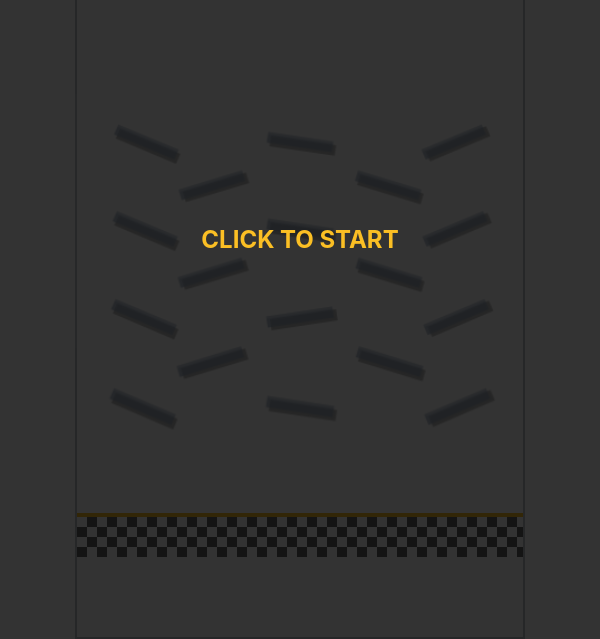
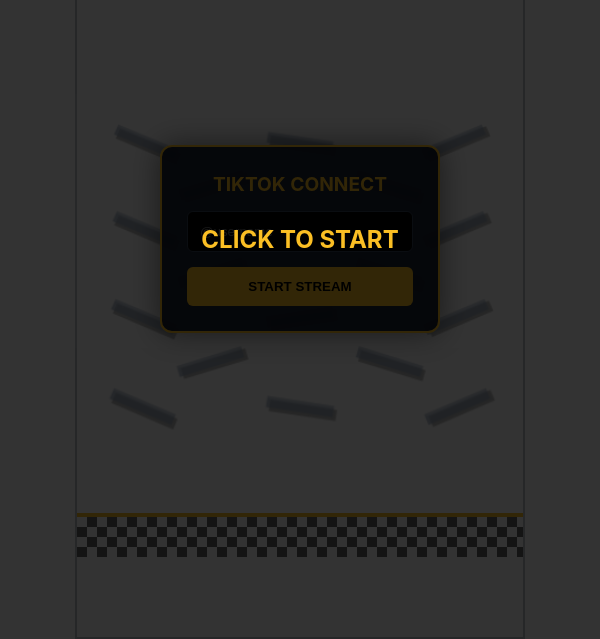
Before and after one commit to Abdsmd10/game, an Electron app: page index.html in a window 600 px wide. Shown: the part 161-800 px from the top of the page. Drawn offline with nearby package versions, Linux system fonts and the light colour scheme; no server answers.

Commit message:
Update index.html

```diff
--- a/index.html
+++ b/index.html
@@ -25,6 +25,44 @@
             display: flex; flex-direction: column; position: relative;
             border: 2px solid rgba(51, 65, 85, 0.3); box-sizing: border-box;
         }
+
+        /* FIXED: Username Connection UI now a centered modal */
+        #setup-overlay {
+            position: fixed;
+            top: 50%; left: 50%;
+            transform: translate(-50%, -50%);
+            z-index: 2000;
+            background: rgba(17, 24, 39, 0.95);
+            padding: 25px;
+            border-radius: 12px;
+            display: flex;
+            flex-direction: column;
+            gap: 15px;
+            border: 2px solid var(--accent);
+            box-shadow: 0 0 30px rgba(0,0,0,0.5);
+            text-align: center;
+        }
+        #setup-overlay h3 { margin: 0; color: var(--accent); font-size: 1.2rem; }
+        #setup-overlay input {
+            padding: 12px;
+            border-radius: 6px;
+            border: 1px solid #334155;
+            background: #000;
+            color: white;
+            outline: none;
+            width: 200px;
+        }
+        #setup-overlay button {
+            padding: 12px;
+            background: var(--accent);
+            color: black;
+            border: none;
+            border-radius: 6px;
+            cursor: pointer;
+            font-weight: bold;
+            transition: 0.2s;
+        }
+        #setup-overlay button:hover { opacity: 0.9; transform: scale(1.02); }
 
         #game-overlay {
             position: absolute;
@@ -88,7 +126,7 @@
 
         #audio-unlock {
             position: absolute; top: 0; left: 0; width: 100%; height: 100%;
-            background: rgba(0,0,0,0.8); z-index: 999; display: flex;
+            background: rgba(0,0,0,0.8); z-index: 3000; display: flex;
             flex-direction: column; align-items: center; justify-content: center;
             cursor: pointer;
         }
@@ -100,8 +138,14 @@
     <h2 style="color: var(--accent)">CLICK TO START</h2>
 </div>
 
+<div id="setup-overlay">
+    <h3>TIKTOK CONNECT</h3>
+    <input type="text" id="tiktok-username-input" placeholder="@username">
+    <button onclick="connectTikTok()">START STREAM</button>
+</div>
+
 <div id="stream-wrapper">
-    <img src="overlay.png" id="game-overlay" alt="Overlay">
+    <img src="OVERLAY.png" id="game-overlay" alt="Overlay">
 
     <div id="header-board">
         <div class="bg-control">
@@ -135,6 +179,16 @@
 </div>
 
 <script>
+const socket = typeof io !== 'undefined' ? io() : { on: () => {}, emit: () => {} };
+
+function connectTikTok() {
+    const user = document.getElementById('tiktok-username-input').value;
+    if (user) {
+        socket.emit('set-username', user);
+        document.getElementById('setup-overlay').style.display = 'none';
+    }
+}
+
 const audioCtx = new (window.AudioContext || window.webkitAudioContext)();
 let isPaused = true;
 
@@ -278,22 +332,13 @@ Events.on(render, 'afterRender', () => {
         ctx.save();
         ctx.translate(x, y);
         ctx.rotate(angle);
-
-        // CLEARER STICKS VISIBILITY
         ctx.globalAlpha = 0.65;
-
-        // Deep Shadow
         ctx.fillStyle = 'rgba(0,0,0,0.4)';
         ctx.fillRect(-stickLen/2 + 3, -stickThick/2 + 3, stickLen, stickThick);
-
-        // Main Stick Body (Steel/Glass look)
         ctx.fillStyle = '#94a3b8';
         ctx.fillRect(-stickLen/2, -stickThick/2, stickLen, stickThick);
-
-        // Highlight Edge
         ctx.fillStyle = 'rgba(255,255,255,0.4)';
         ctx.fillRect(-stickLen/2, -stickThick/2, stickLen, 2);
-
         ctx.restore();
     });
 
@@ -302,7 +347,6 @@ Events.on(render, 'afterRender', () => {
         ctx.save();
         ctx.lineCap = 'round';
         ctx.lineJoin = 'round';
-
         ctx.beginPath();
         ctx.lineWidth = 26;
         ctx.globalAlpha = 0.25;
@@ -310,14 +354,12 @@ Events.on(render, 'afterRender', () => {
         ctx.moveTo(trail.points[0].x + 5, trail.points[0].y + 5);
         for(let i = 1; i < trail.points.length; i++) ctx.lineTo(trail.points[i].x + 5, trail.points[i].y + 5);
         ctx.stroke();
-
         for (let i = 0; i < trail.points.length - 1; i++) {
             const p1 = trail.points[i];
             const p2 = trail.points[i + 1];
             const opacity = 0.95 * Math.pow(1 - (i / trail.points.length), 0.4);
             ctx.globalAlpha = opacity;
             ctx.lineWidth = 24 * (1 - (i / (trail.points.length * 2.5)));
-
             ctx.beginPath();
             ctx.moveTo(p1.x, p1.y);
             ctx.lineTo(p2.x, p2.y);
@@ -331,23 +373,19 @@ Events.on(render, 'afterRender', () => {
         const { x, y } = ball.position;
         const radius = ball.circleRadius;
         const img = pfpCache[ball.pfpUrl];
-
         ctx.save();
         ctx.beginPath();
         ctx.ellipse(x + 4, y + 4, radius, radius*0.8, 0, 0, Math.PI*2);
         ctx.fillStyle = 'rgba(0,0,0,1)';
         ctx.fill();
-
         const grad = ctx.createRadialGradient(x - radius/3, y - radius/3, radius/4, x, y, radius);
         grad.addColorStop(0, '#fff');
         grad.addColorStop(0.2, colors[ball.label]);
         grad.addColorStop(1, '#000');
-
         ctx.beginPath();
         ctx.arc(x, y, radius, 0, Math.PI * 2);
         ctx.fillStyle = grad;
         ctx.fill();
-
         ctx.beginPath();
         ctx.arc(x, y, radius * 0.85, 0, Math.PI * 2);
         ctx.clip();
@@ -358,8 +396,6 @@ Events.on(render, 'afterRender', () => {
         ctx.restore();
     });
 });
-
-const socket = typeof io !== 'undefined' ? io() : { on: () => {} };
 
 socket.on('dropBall', data => {
     const amount = data.count || 1;
@@ -393,11 +429,9 @@ Events.on(engine, 'collisionStart', (event) => {
             if (colors[ball.label]) {
                 playSound('score');
                 scores[ball.label] += 10;
-
                 const uName = ball.userName || "Unknown";
                 if (!playerScores[uName]) playerScores[uName] = { score: 0, pfp: ball.pfpUrl };
                 playerScores[uName].score += 10;
-
                 const scoreEl = document.getElementById(`score-${ball.label}`);
                 if (scoreEl) scoreEl.innerText = scores[ball.label];
                 trails = trails.filter(t => t.id !== ball.id);
@@ -415,14 +449,11 @@ setInterval(() => {
     document.getElementById('timer').innerText = `0${minutes}:${seconds}`;
     if (timeLeft <= 0) {
         isPaused = true;
-
         const winner = Object.keys(scores).reduce((a, b) => scores[a] > scores[b] ? a : b);
         roundWins[winner]++;
-
         let topPlayerName = "No One";
         let topPlayerScore = 0;
         let topPlayerPFP = "https://i.pravatar.cc/100?u=none";
-
         for (const [name, data] of Object.entries(playerScores)) {
             if (data.score > topPlayerScore) {
                 topPlayerScore = data.score;
@@ -430,17 +461,13 @@ setInterval(() => {
                 topPlayerPFP = data.pfp;
             }
         }
-
         document.getElementById(`wins-${winner}`).innerText = `[${roundWins[winner]}]`;
         document.getElementById('win-team-name').innerText = winner.toUpperCase();
         document.getElementById('win-team-name').style.color = colors[winner];
-
         document.getElementById('top-scorer-name').innerText = topPlayerName;
         document.getElementById('top-scorer-points').innerText = `${topPlayerScore} PTS`;
         document.getElementById('top-scorer-pfp').src = topPlayerPFP;
-
         document.getElementById('team-celebration').classList.add('show');
-
         setTimeout(() => {
             document.getElementById('team-celebration').classList.remove('show');
             timeLeft = 120;
```
